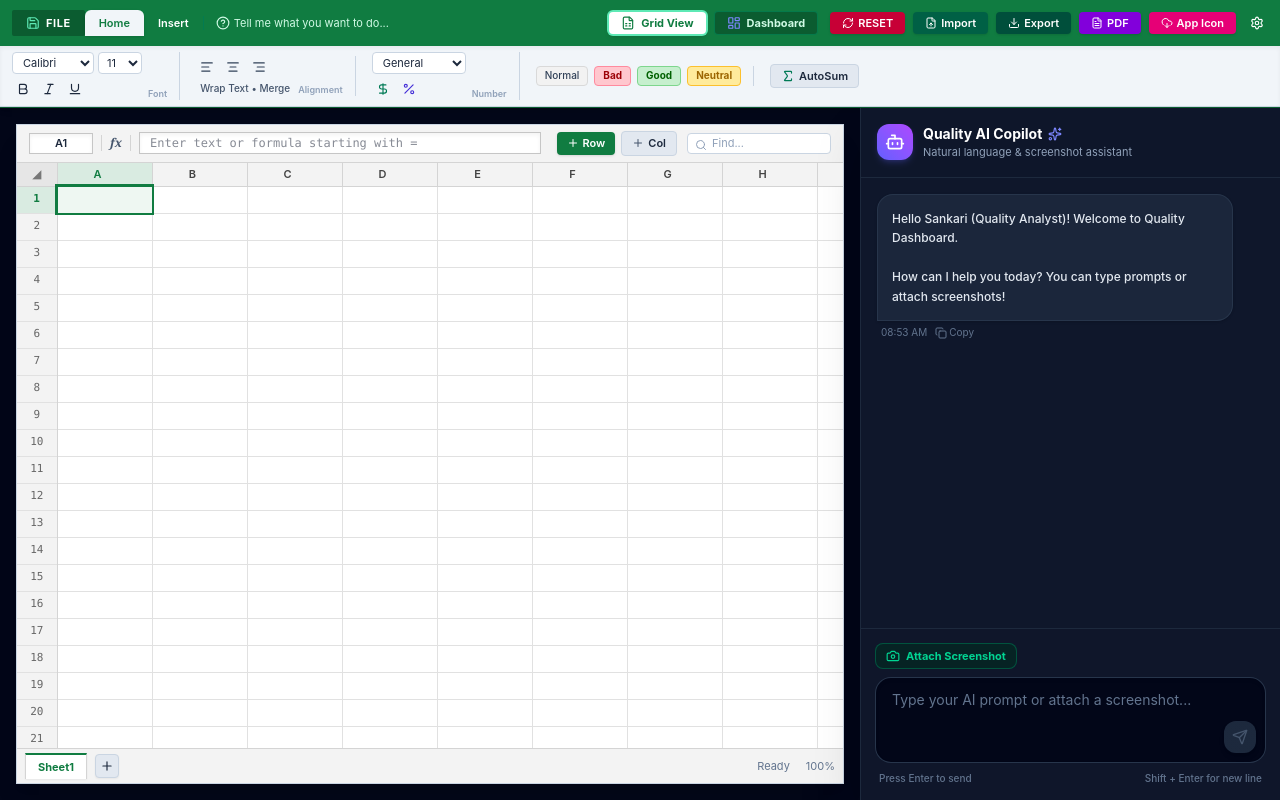
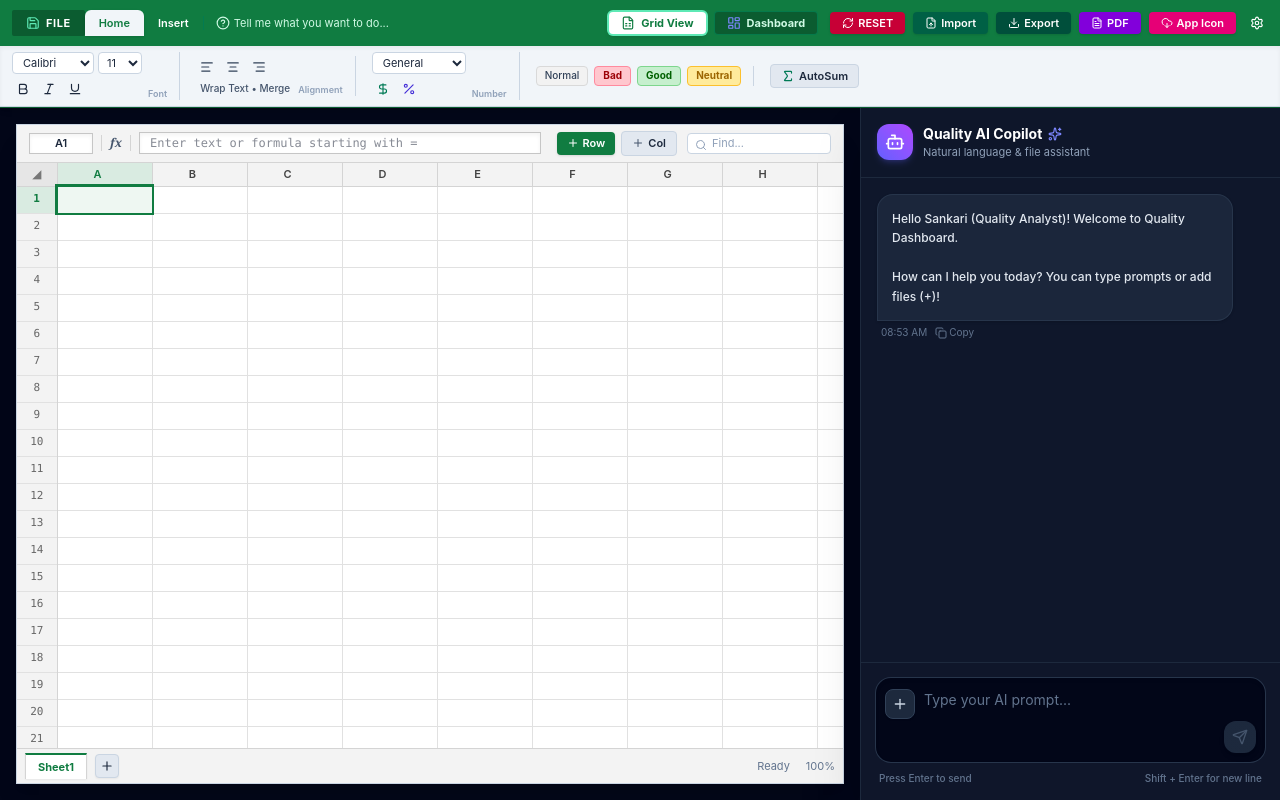
Before and after one commit to BalajeP/ExcelSpreadsheet_with_AI-Prompt, a React (Vite) app: page / in a window 1280 px wide. Built offline with nearby package versions, Linux system fonts and the light colour scheme.

Commit message:
Replace attach screenshot text button with sleek + Add File icon button and compact small file thumbnail preview

```diff
--- a/src/components/AiSidebar.tsx
+++ b/src/components/AiSidebar.tsx
@@ -10,8 +10,7 @@ import {
   Check,
   Edit3,
   RotateCcw,
-  Camera,
-  Image as ImageIcon
+  Plus
 } from 'lucide-react';
 import type { AiChatMessage, SheetData, DashboardWidget } from '../types';
 import { AiEngine } from '../services/aiEngine';
@@ -48,7 +47,7 @@ export const AiSidebar: React.FC<AiSidebarProps> = ({
     {
       id: 'init-1',
       sender: 'ai',
-      text: 'Hello Sankari (Quality Analyst)! Welcome to Quality Dashboard.\n\nHow can I help you today? You can type prompts or attach screenshots!',
+      text: 'Hello Sankari (Quality Analyst)! Welcome to Quality Dashboard.\n\nHow can I help you today? You can type prompts or add files (+)!',
       timestamp: new Date().toLocaleTimeString([], { hour: '2-digit', minute: '2-digit' }),
     },
   ]);
@@ -131,7 +130,7 @@ export const AiSidebar: React.FC<AiSidebarProps> = ({
     if ((!text.trim() && !selectedImage) || isProcessing) return;
 
     const currentImage = selectedImage;
-    const finalPromptText = text.trim() || (currentImage ? 'Analyze attached screenshot and generate dashboard widget' : '');
+    const finalPromptText = text.trim() || (currentImage ? 'Analyze attached file and generate dashboard widget' : '');
 
     const userMsg: AiChatMessage = {
       id: `user-${Date.now()}`,
@@ -194,7 +193,7 @@ export const AiSidebar: React.FC<AiSidebarProps> = ({
               Quality AI Copilot
               <Sparkles className="w-3.5 h-3.5 text-indigo-400" />
             </h3>
-            <p className="text-[11px] text-slate-400 select-text">Natural language & screenshot assistant</p>
+            <p className="text-[11px] text-slate-400 select-text">Natural language & file assistant</p>
           </div>
         </div>
 
@@ -222,13 +221,13 @@ export const AiSidebar: React.FC<AiSidebarProps> = ({
                     : 'bg-slate-800/90 text-slate-200 border border-slate-700/60 rounded-bl-none shadow-sm font-medium'
                 }`}
               >
-                {/* Attached Screenshot Image Display in Chat */}
+                {/* Attached File/Image Display in Chat */}
                 {msg.imageUrl && (
-                  <div className="mb-2 overflow-hidden rounded-xl border border-indigo-400/40 shadow-sm">
+                  <div className="mb-2 overflow-hidden rounded-xl border border-indigo-400/40 shadow-sm max-w-xs">
                     <img
                       src={msg.imageUrl}
-                      alt="Attached Screenshot"
-                      className="max-h-48 w-full object-cover rounded-xl hover:scale-105 transition"
+                      alt="Attached File"
+                      className="max-h-40 w-full object-cover rounded-xl hover:scale-105 transition"
                     />
                   </div>
                 )}
@@ -244,7 +243,7 @@ export const AiSidebar: React.FC<AiSidebarProps> = ({
                     <div className="flex items-center justify-end gap-2">
                       <button
                         onClick={() => setEditingMsgId(null)}
-                        className="px-2.5 py-1 bg-slate-800 hover:bg-slate-700 text-slate-300 text-[11px] font-medium rounded-lg transition cursor-pointer"
+                        className="px-2.5 py-1 bg-slate-800 hover:bg-slate-750 text-slate-300 text-[11px] font-medium rounded-lg transition cursor-pointer"
                       >
                         Cancel
                       </button>
@@ -316,14 +315,14 @@ export const AiSidebar: React.FC<AiSidebarProps> = ({
         {isProcessing && (
           <div className="flex items-center gap-2 text-indigo-400 text-xs font-medium p-2.5 bg-indigo-500/10 rounded-xl w-fit">
             <Zap className="w-4 h-4 animate-bounce" />
-            Analyzing prompt & screenshot...
+            Analyzing prompt & attached file...
           </div>
         )}
       </div>
 
-      {/* Prompt Input Form & Screenshot Upload Controls */}
+      {/* Prompt Input Form & Add File (+) Controls */}
       <div className="p-3.5 border-t border-slate-800 bg-slate-900/95 select-text">
-        {/* Hidden Screenshot File Input */}
+        {/* Hidden File Input */}
         <input
           type="file"
           ref={fileInputRef}
@@ -332,23 +331,6 @@ export const AiSidebar: React.FC<AiSidebarProps> = ({
           className="hidden"
         />
 
-        {/* Selected Screenshot Thumbnail Preview */}
-        {selectedImage && (
-          <div className="mb-2 relative w-24 h-24 rounded-xl border-2 border-emerald-500/80 overflow-hidden group shadow-md">
-            <img src={selectedImage} alt="Screenshot Preview" className="w-full h-full object-cover" />
-            <button
-              onClick={() => setSelectedImage(null)}
-              className="absolute top-1 right-1 bg-slate-950/80 text-white rounded-full p-1 hover:bg-rose-600 transition"
-              title="Remove screenshot"
-            >
-              <X className="w-3 h-3" />
-            </button>
-            <span className="absolute bottom-0 inset-x-0 bg-emerald-950/80 text-emerald-300 text-[9px] text-center font-bold py-0.5">
-              Screenshot Attached
-            </span>
-          </div>
-        )}
-
         <form
           onSubmit={(e) => {
             e.preventDefault();
@@ -356,28 +338,37 @@ export const AiSidebar: React.FC<AiSidebarProps> = ({
           }}
           className="flex flex-col gap-2"
         >
-          {/* Action Toolbar above textarea: Screenshot Button */}
-          <div className="flex items-center justify-between">
+          {/* Small File Thumbnail Preview if attached */}
+          {selectedImage && (
+            <div className="flex items-center gap-2 mb-1">
+              <div className="relative w-11 h-11 rounded-lg border border-emerald-500/80 overflow-hidden shadow-xs shrink-0 group">
+                <img src={selectedImage} alt="Attached File" className="w-full h-full object-cover" />
+                <button
+                  type="button"
+                  onClick={() => setSelectedImage(null)}
+                  className="absolute top-0.5 right-0.5 bg-slate-950/90 text-white rounded-full p-0.5 hover:bg-rose-600 transition cursor-pointer"
+                  title="Remove file"
+                >
+                  <X className="w-2.5 h-2.5" />
+                </button>
+              </div>
+              <span className="text-[11px] text-emerald-400 font-semibold">1 File Attached</span>
+            </div>
+          )}
+
+          <div className="relative flex items-center">
+            {/* (+) Add File Icon Button */}
             <button
               type="button"
               onClick={() => fileInputRef.current?.click()}
-              className="flex items-center gap-1.5 px-2.5 py-1 bg-emerald-950/60 hover:bg-emerald-900/80 border border-emerald-800/80 text-emerald-400 text-[11px] font-bold rounded-lg transition cursor-pointer"
-              title="Attach Screenshot / Image for AI Analysis"
+              className="absolute left-2.5 top-3 p-1.5 bg-slate-800 hover:bg-emerald-950/80 border border-slate-700 hover:border-emerald-600 text-slate-300 hover:text-emerald-400 rounded-lg transition cursor-pointer shadow-xs active:scale-95"
+              title="Add File / Screenshot (+)"
             >
-              <Camera className="w-3.5 h-3.5" />
-              Attach Screenshot
+              <Plus className="w-4 h-4" />
             </button>
 
-            {selectedImage && (
-              <span className="text-[10px] text-emerald-400 font-semibold flex items-center gap-1">
-                <ImageIcon className="w-3 h-3" /> 1 Screenshot Ready
-              </span>
-            )}
-          </div>
-
-          <div className="relative flex items-center">
             <textarea
-              placeholder="Type your AI prompt or attach a screenshot..."
+              placeholder="Type your AI prompt..."
               value={promptInput}
               onChange={(e) => setPromptInput(e.target.value)}
               onKeyDown={(e) => {
@@ -388,8 +379,9 @@ export const AiSidebar: React.FC<AiSidebarProps> = ({
               }}
               rows={3}
               disabled={isProcessing}
-              className="w-full bg-slate-950 border border-slate-700/80 focus:border-indigo-500 rounded-2xl pl-4 pr-12 py-3 text-xs sm:text-sm text-white placeholder-slate-500 focus:outline-none transition shadow-inner select-text resize-none"
+              className="w-full bg-slate-950 border border-slate-700/80 focus:border-indigo-500 rounded-2xl pl-12 pr-12 py-3 text-xs sm:text-sm text-white placeholder-slate-500 focus:outline-none transition shadow-inner select-text resize-none"
             />
+
             <button
               type="submit"
               disabled={(!promptInput.trim() && !selectedImage) || isProcessing}
@@ -399,6 +391,7 @@ export const AiSidebar: React.FC<AiSidebarProps> = ({
               <Send className="w-4 h-4" />
             </button>
           </div>
+
           <div className="flex items-center justify-between text-[10px] text-slate-500 px-1 font-medium">
             <span>Press Enter to send</span>
             <span>Shift + Enter for new line</span>
```
